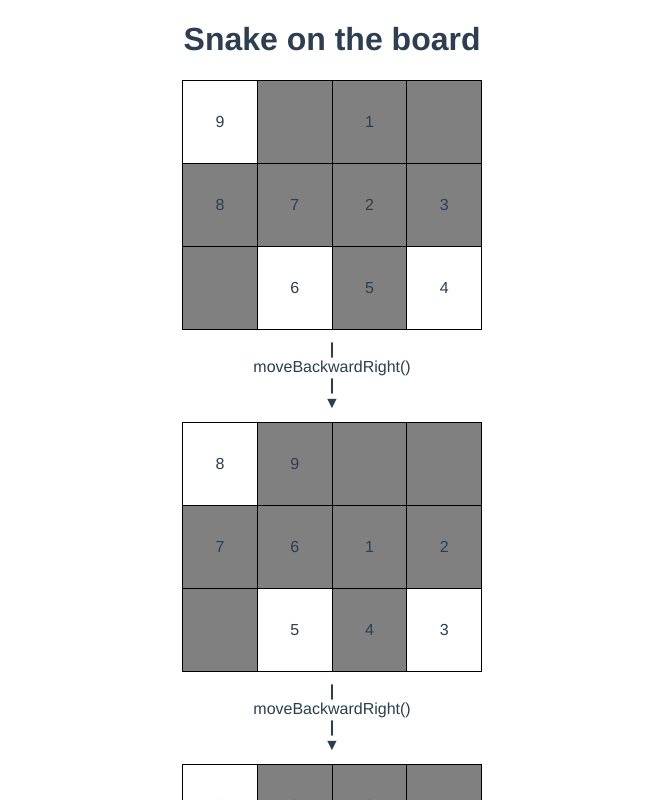
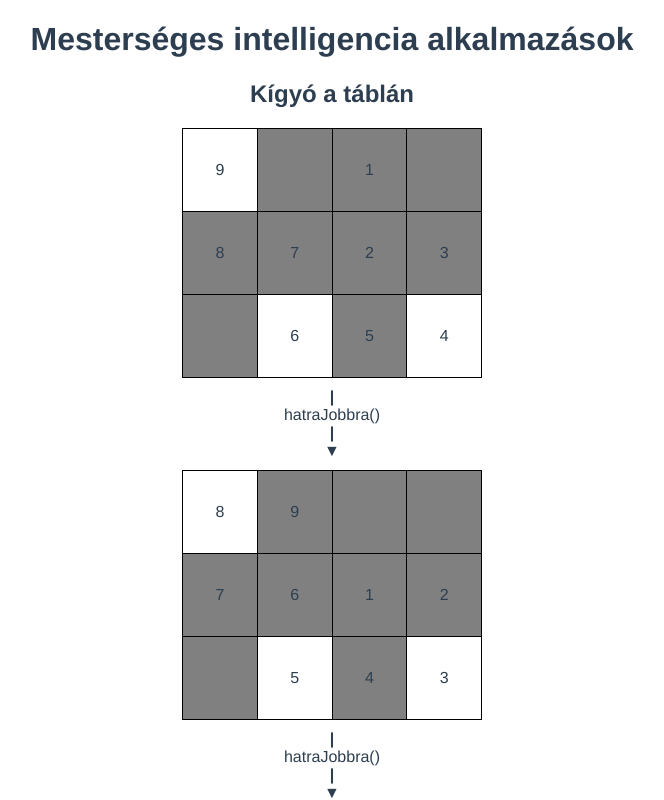
Before and after one commit to misi96/snake-on-the-board, a Vue app: page / in a window 1280 px wide. Shown: the top 800 px of the page, without its empty margins (308-972 px from the left). Built offline with nearby package versions, Linux system fonts and the light colour scheme.

Commit message:
Add operator displayName field

```diff
--- a/src/App.vue
+++ b/src/App.vue
@@ -1,6 +1,7 @@
 <template>
   <div id="app">
-    <h1>Snake on the board</h1>
+    <h1>Mesterséges intelligencia alkalmazások</h1>
+    <h2>Kígyó a táblán</h2>
 
     <div id="main-board-container">
       <board v-for="(state, index) in states"
@@ -45,7 +46,7 @@ export default {
 
           state = operator.apply(state.state)
           this.states.push(state.state)
-          this.operators.push(`${operator.apply.name}()`)
+          this.operators.push(`${operator.displayName}()`)
         })
 
         console.log('Goal state', state)
--- a/src/operators/index.js
+++ b/src/operators/index.js
@@ -2,7 +2,8 @@ import {isOperatorApplicable, moveSnake} from '../utils';
 import {BodyParts, Directions} from '../models';
 
 class Operator {
-  constructor(isApplicable, apply) {
+  constructor(displayName, isApplicable, apply) {
+    this.displayName = displayName
     this.isApplicable = isApplicable
     this.apply = apply
   }
@@ -73,12 +74,12 @@ function moveBackwardLeft(state) {
 }
 
 export const operators = [
-  new Operator(isForwardUpApplicable, moveForwardUp),
-  new Operator(isForwardDownApplicable, moveForwardDown),
-  new Operator(isForwardRightApplicable, moveForwardRight),
-  new Operator(isForwardLeftApplicable, moveForwardLeft),
-  new Operator(isBackwardUpApplicable, moveBackwardUp),
-  new Operator(isBackwardDownApplicable, moveBackwardDown),
-  new Operator(isBackwardRightApplicable, moveBackwardRight),
-  new Operator(isBackwardLeftApplicable, moveBackwardLeft)
+  new Operator('eloreFel', isForwardUpApplicable, moveForwardUp),
+  new Operator('eloreLe', isForwardDownApplicable, moveForwardDown),
+  new Operator('eloreJobbra', isForwardRightApplicable, moveForwardRight),
+  new Operator('eloreBalra', isForwardLeftApplicable, moveForwardLeft),
+  new Operator('hatraFel', isBackwardUpApplicable, moveBackwardUp),
+  new Operator('hatraLe', isBackwardDownApplicable, moveBackwardDown),
+  new Operator('hatraJobbra', isBackwardRightApplicable, moveBackwardRight),
+  new Operator('hatraBalra', isBackwardLeftApplicable, moveBackwardLeft)
 ]
```
Also changed, not shown: 1 other file (tests, documents, lock files or other folders).
